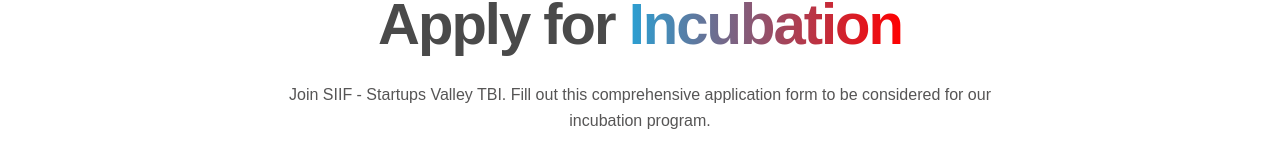
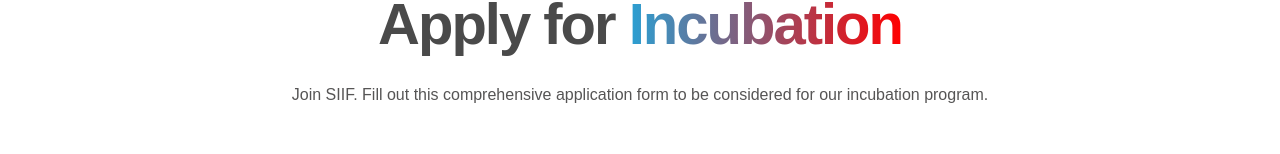
Before and after one commit to sarjus/siif, a Next.js app: page /apply-incubation in a window 1280 px wide. Shown: the part 189-343 px from the top of the page. Built offline with nearby package versions, Linux system fonts and the light colour scheme; no server answers.

Commit message:
Small edit

```diff
--- a/src/components/IncubationForm.tsx
+++ b/src/components/IncubationForm.tsx
@@ -462,7 +462,7 @@
               lineHeight: '1.6',
             }}
           >
-            Join SIIF - Startups Valley TBI. Fill out this comprehensive application form to be considered for our incubation program.
+            Join SIIF. Fill out this comprehensive application form to be considered for our incubation program.
           </p>
         </motion.div>
 
```
